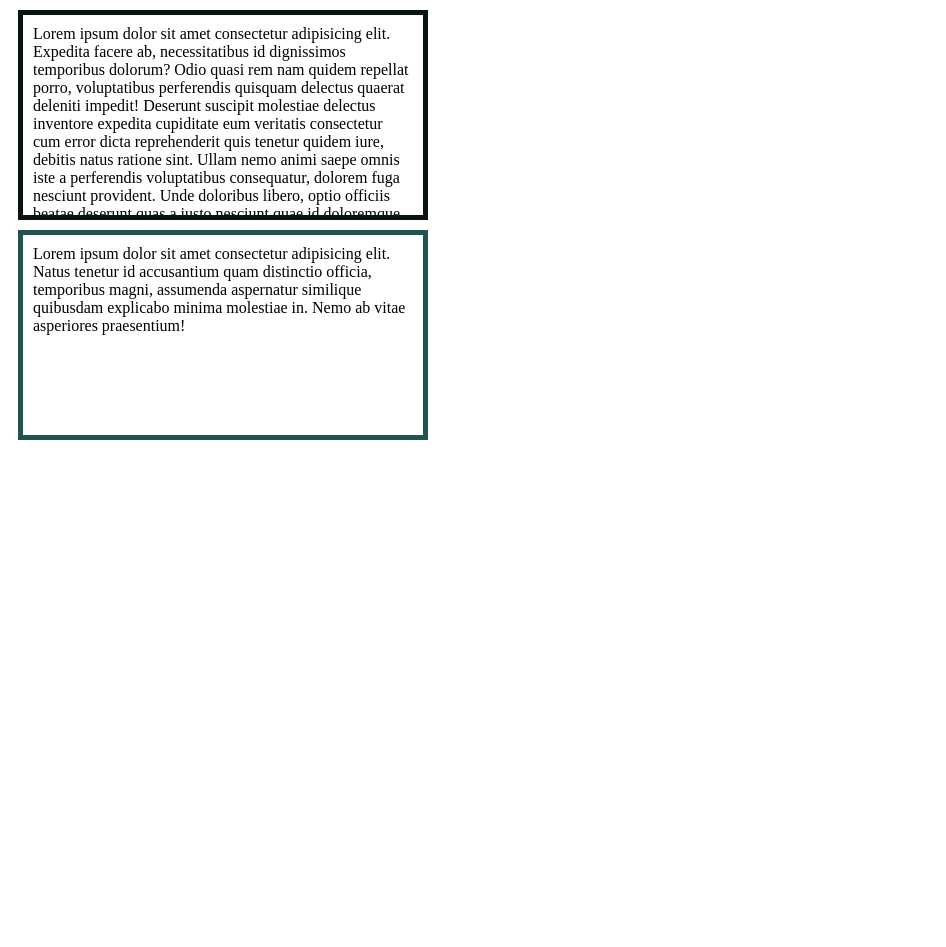
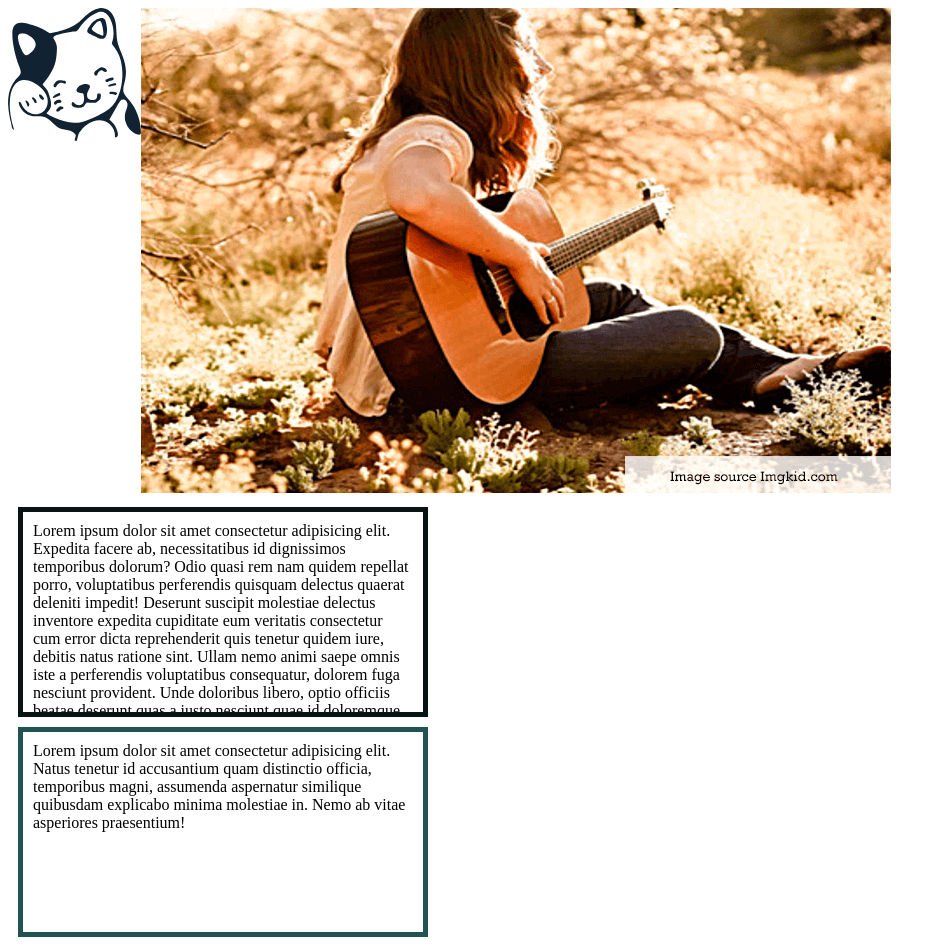
Before and after one commit to RoyDG/AdvCSS, a plain HTML site: page index.html in a window 1280 px wide. Shown: the whole page, without its empty margins (0-946 px from the left). Before the commit the page ends 800 px from the top, so only its background shows below. Drawn offline with Linux system fonts and the light colour scheme.

Commit message:
img optimized

```diff
--- a/index.html
+++ b/index.html
@@ -7,7 +7,12 @@
     <title>Document</title>
     <link rel="stylesheet" href="style.css">
 </head>
+
 <body>
+
+    <img class="svg" src="img/cat.svg" alt="cat">
+    <img src="img/guitar.png" alt="">
+
     <div class="box">
         <p>Lorem ipsum dolor sit amet consectetur adipisicing elit. Expedita facere ab, necessitatibus id dignissimos temporibus dolorum? Odio quasi rem nam quidem repellat porro, voluptatibus perferendis quisquam delectus quaerat deleniti impedit! Deserunt suscipit molestiae delectus inventore expedita cupiditate eum veritatis consectetur cum error dicta reprehenderit quis tenetur quidem iure, debitis natus ratione sint. Ullam nemo animi saepe omnis iste a perferendis voluptatibus consequatur, dolorem fuga nesciunt provident. Unde doloribus libero, optio officiis beatae deserunt quas a iusto nesciunt quae id doloremque, itaque sint eum! Dolor, porro dolorum, sequi qui aliquam exercitationem provident sed nam saepe, ipsa distinctio tempora. Maxime, corrupti! Asperiores debitis cum neque quis in hic explicabo soluta modi rerum inventore, saepe suscipit itaque esse error, maxime temporibus eius impedit?</p>
     </div>
--- a/style.css
+++ b/style.css
@@ -16,3 +16,7 @@
 p {
   margin: 10px;
 }
+
+.svg {
+  float: left;
+}
```
Also changed, not shown: img/cat.svg (added), img/guitar.png (added).
